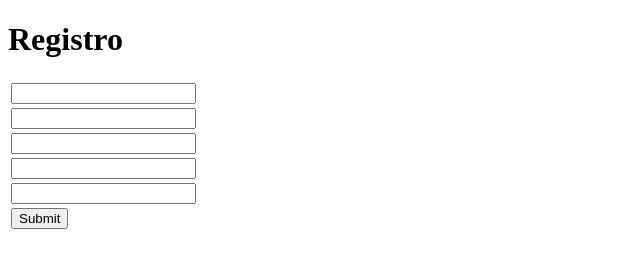
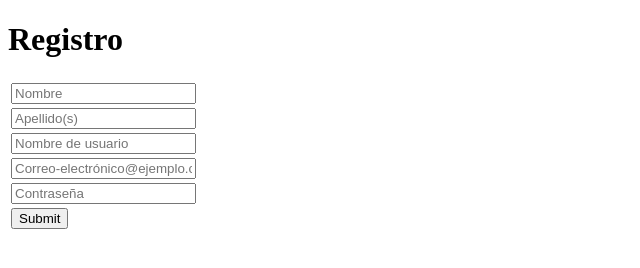
Before and after one commit to Victor-Hugo-B-S/practica-omar-formulario, a plain HTML site: page index.html in a window 1280 px wide. Shown: the whole page, without its empty margins (0-640 px from the left). Drawn offline with Linux system fonts and the light colour scheme.

Commit message:
agregando clases y id a las piezas del index.html

```diff
--- a/index.html
+++ b/index.html
@@ -6,26 +6,26 @@
     <title>Practica Formulario</title>
 </head>
 <body>
-    <h1>Registro</h1>
-    <form action="">
-        <table>
+    <h1>Registro</h1 id ="titulo">
+    <form action="" id="formulario">
+        <table id="contenedor-input">
+            <tr class="fila">
+                <td class="columna"><input type="text" name="nom" placeholder="Nombre"></td>
+            </tr class="fila">
             <tr>
-                <td><input type="text" name="nom"></td>
+                <td class="columna"><input type="text" name="ape" placeholder="Apellido(s)"></td>
             </tr>
-            <tr>
-                <td><input type="text" name="ape"></td>
+            <tr class="fila">
+                <td class="columna"><input type="text" name="usu" placeholder="Nombre de usuario"></td>
             </tr>
-            <tr>
-                <td><input type="text" name="usu"></td>
+            <tr class="fila">
+                <td class="columna"><input type="email" name="mail" placeholder="Correo-electrónico@ejemplo.com"></td>
             </tr>
-            <tr>
-                <td><input type="email" name="mail"></td>
+            <tr class="fila">
+                <td class="columna"><input type="password" name="con" placeholder="Contraseña"></td>
             </tr>
-            <tr>
-                <td><input type="password" name="con"></td>
-            </tr>
-            <tr>
-                <td><input type="submit" name="env"></td>
+            <tr class="fila">
+                <td class="columna"><input type="submit" name="env"></td>
             </tr>
         </table>
     </form>
```
